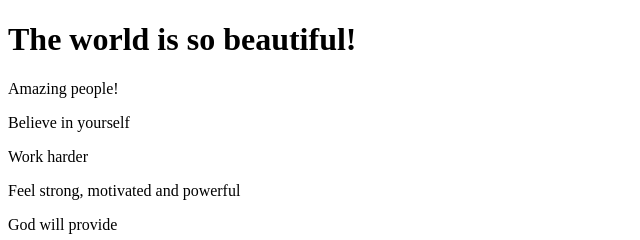
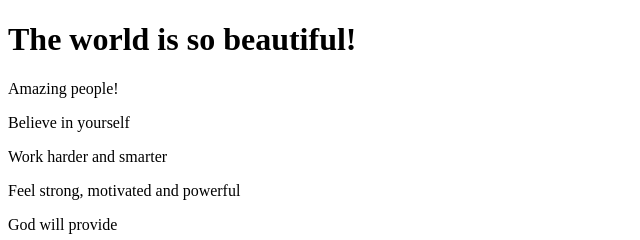
Before and after one commit to yvanof2/webcode, a plain HTML site: page index.html in a window 1280 px wide. Shown: the top 240 px of the page, 0-640 px from the left. Drawn offline with Linux system fonts and the light colour scheme.

Commit message:
index.html

```diff
--- a/index.html
+++ b/index.html
@@ -5,7 +5,7 @@
 <h1>The world is so beautiful!</h1>
 <p> Amazing people!</p>
 <p>Believe in yourself</p>
-<p>Work harder</p>
+<p>Work harder and smarter</p>
 <p>Feel strong, motivated and powerful</p>
 <p>God will provide</p>
 <p>You will be successful and happy about yourself</p>
```
